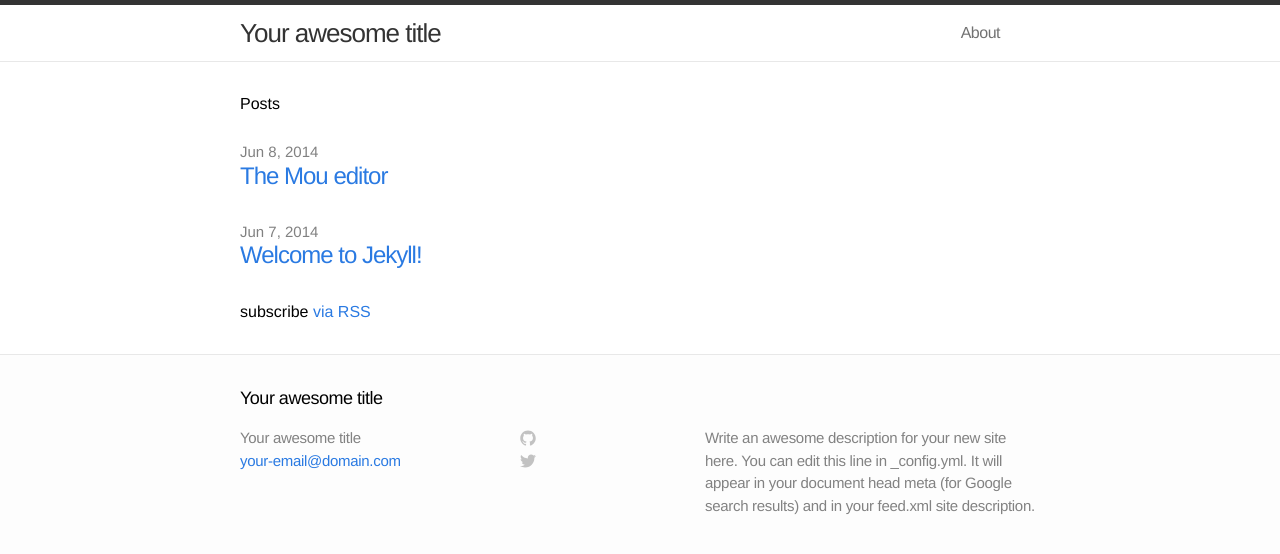
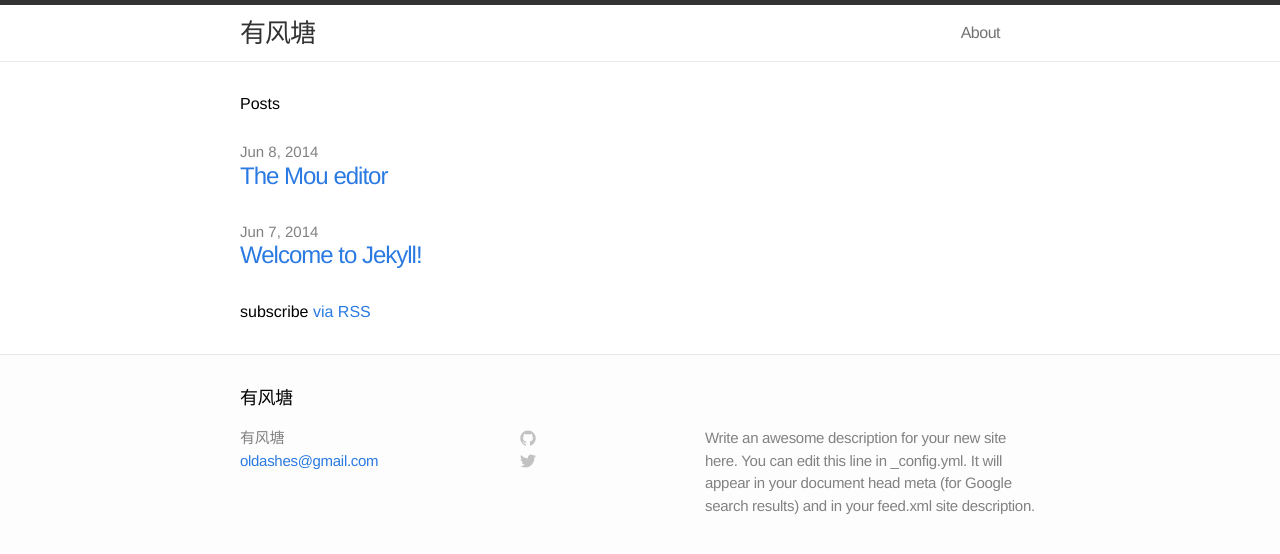
Before and after one commit to oldashes/oldashes.github.io, a Jekyll site: the page built from index.html, in a window 1280 px wide. Shown: the top 554 px of the page. Built offline with Jekyll 4.4.1, drawn with Linux system fonts in a browser that asks for light colours.

Commit message:
change the title
有风塘

```diff
--- a/_config.yml
+++ b/_config.yml
@@ -1,6 +1,6 @@
 # Site settings
-title: Your awesome title
-email: your-email@domain.com
+title: 有风塘
+email: oldashes@gmail.com
 description: "Write an awesome description for your new site here. You can edit this line in _config.yml. It will appear in your document head meta (for Google search results) and in your feed.xml site description."
 baseurl: ""
 url: "http://yourdomain.com"
```
